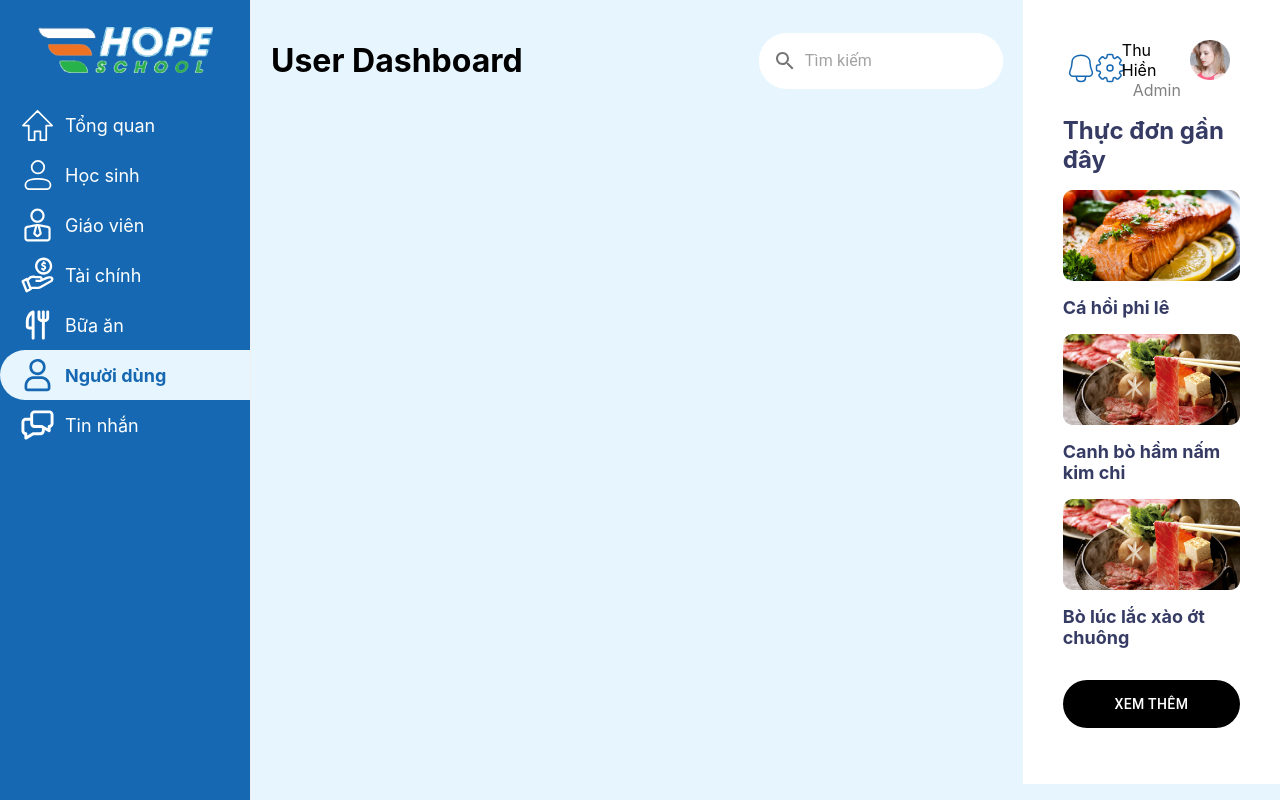
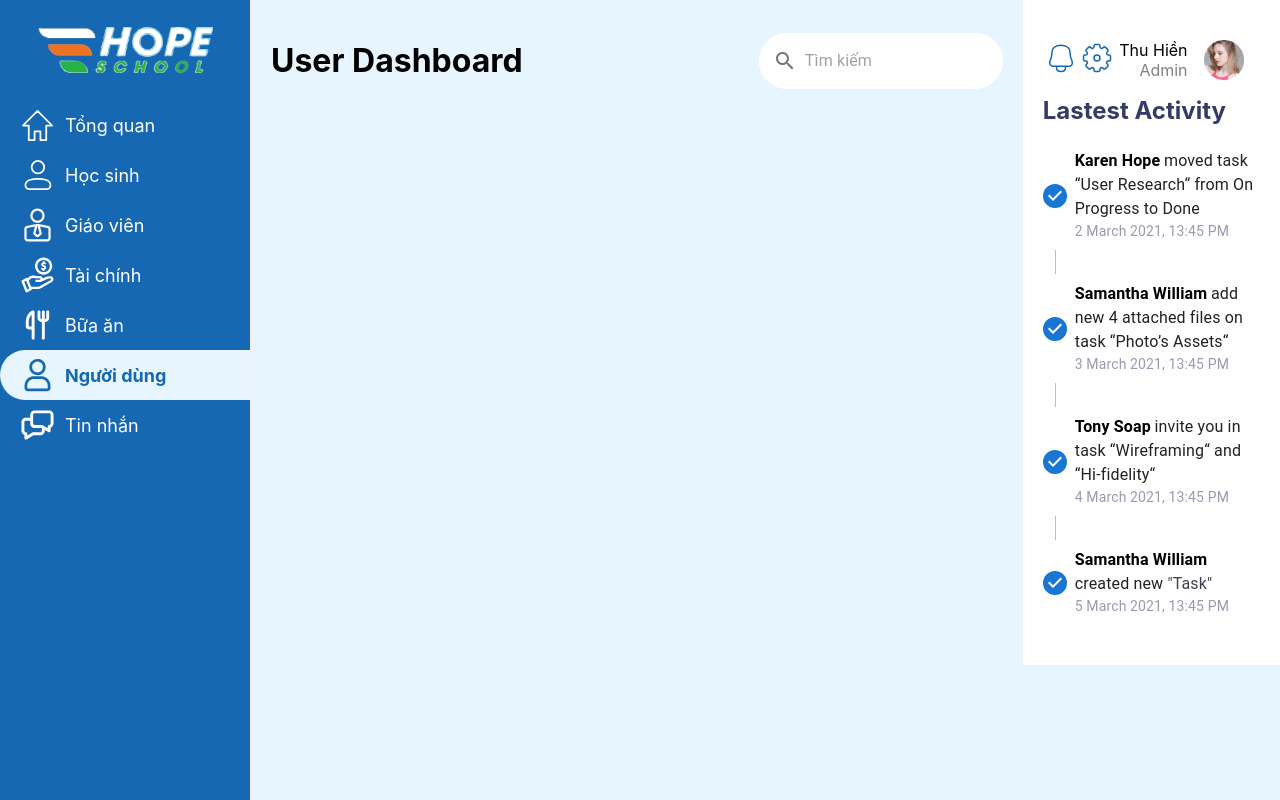
Before and after one commit to TalJa1/web-huybao, a React (Create React App) app: page /users in a window 1280 px wide. Built offline with nearby package versions, Linux system fonts and the light colour scheme.

Commit message:
Enhance UserRightRendering component with Stepper for activity display and add UserRightData for recent activities

```diff
--- a/src/components/user/UserRightRendering.tsx
+++ b/src/components/user/UserRightRendering.tsx
@@ -1,8 +1,15 @@
 import Grid from "@mui/material/Grid2";
 import React from "react";
 import { bellIcon, settingIcon } from "../../assets/iconSVG";
-import { Box, Button } from "@mui/material";
-import { mealHomeList } from "../../services/renderData";
+import {
+  Box,
+  Button,
+  Step,
+  StepLabel,
+  Stepper,
+  Typography,
+} from "@mui/material";
+import { mealHomeList, UserRightData } from "../../services/renderData";
 
 const UserRightRendering = () => {
   return (
@@ -14,41 +21,52 @@ const UserRightRendering = () => {
 };
 
 const Main: React.FC = () => {
+  const getRandomColor = () => {
+    const letters = "0123456789ABCDEF";
+    let color = "#";
+    for (let i = 0; i < 6; i++) {
+      color += letters[Math.floor(Math.random() * 16)];
+    }
+    return color;
+  };
+
   return (
     <Box sx={{ marginTop: 2 }}>
       <Box sx={{ color: "#363B64", fontSize: "24px", fontWeight: "700" }}>
-        Thực đơn gần đây
+        Lastest Activity
       </Box>
-      <Box>
-        {mealHomeList.map((meal, index) => {
+      <Stepper orientation="vertical" sx={{ marginTop: 2 }}>
+        {UserRightData.map((data, index) => {
+          const parts = data.label.split(" ");
+          const firstTwoWords = parts.slice(0, 2).join(" ");
+          const restOfLabel = parts.slice(2).join(" ");
+          const labelWithColor = restOfLabel.replace(
+            /"(.*?)"/g,
+            (match) =>
+              `<span style="color: ${getRandomColor()}">${match}</span>`
+          );
+
           return (
-            <Grid container key={index} sx={{ rowGap: 2, marginY: 2 }}>
-              <img alt="" src={meal.img} style={{ width: "100%" }} />
-              <Box
-                sx={{
-                  color: "#363B64",
-                  fontSize: "18px",
-                  fontWeight: "700",
-                }}
-              >
-                {meal.name}
-              </Box>
-            </Grid>
+            <Step key={index} active completed>
+              <StepLabel>
+                <Typography
+                  component="span"
+                  sx={{ fontWeight: 700, color: "black" }}
+                >
+                  {firstTwoWords}
+                </Typography>{" "}
+                <Typography
+                  component="span"
+                  dangerouslySetInnerHTML={{ __html: labelWithColor }}
+                />
+                <Typography sx={{ color: "#A098AE", fontSize: "14px" }}>
+                  {data.date}
+                </Typography>
+              </StepLabel>
+            </Step>
           );
         })}
-      </Box>
-      <Button
-        sx={{
-          marginY: 2,
-          backgroundColor: "black",
-          color: "white",
-          borderRadius: 10,
-          paddingY: 1.5,
-          width: "100%",
-        }}
-      >
-        Xem thêm
-      </Button>
+      </Stepper>
     </Box>
   );
 };
--- a/src/services/renderData.ts
+++ b/src/services/renderData.ts
@@ -300,7 +300,6 @@ const generateTradeData = (numEntries: number) => {
 // Generate 20 more trade data entries
 export const TradeData = generateTradeData(20);
 
-
 const mealNames = [
   "Phở",
   "Bún chả",
@@ -356,3 +355,22 @@ const generateMeals = (numMealsPerCategory: number): MealDataProps[] => {
 
 // Generate 15 meals for each category
 export const MealData = generateMeals(15);
+
+export const UserRightData = [
+  {
+    label: "Karen Hope moved task “User Research“ from On Progress to Done",
+    date: "2 March 2021, 13:45 PM",
+  },
+  {
+    label: "Samantha William add new 4 attached files on task “Photo’s Assets“",
+    date: "3 March 2021, 13:45 PM",
+  },
+  {
+    label: "Tony Soap invite you in task “Wireframing“ and “Hi-fidelity“",
+    date: "4 March 2021, 13:45 PM",
+  },
+  {
+    label: 'Samantha William created new "Task"',
+    date: "5 March 2021, 13:45 PM",
+  },
+];
--- a/src/views/UserPage.tsx
+++ b/src/views/UserPage.tsx
@@ -58,7 +58,7 @@ const Main: React.FC = () => {
       </Grid>
       <Grid
         size={{ md: 3, xs: 12 }}
-        sx={{ backgroundColor: "white", padding: "20px" }}
+        sx={{ backgroundColor: "white", paddingY: "20px" }}
       >
         <UserRightRendering />
       </Grid>
```
